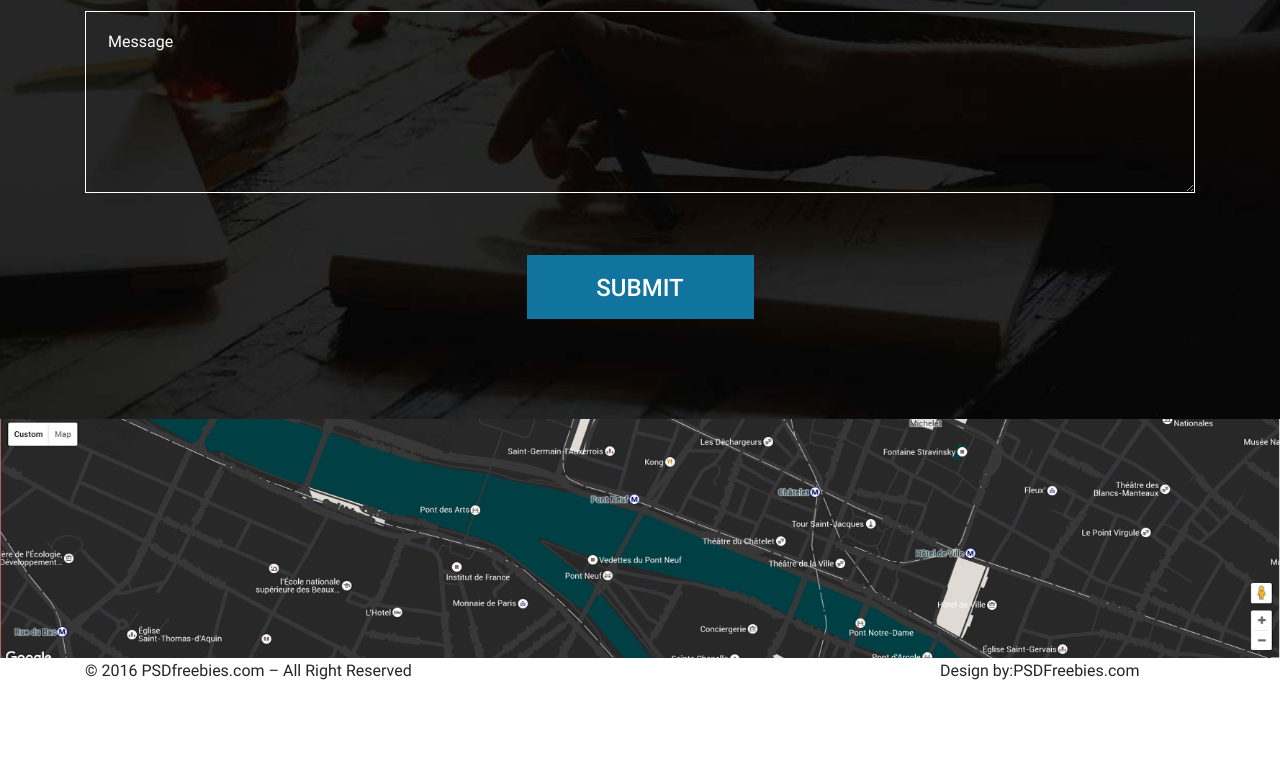
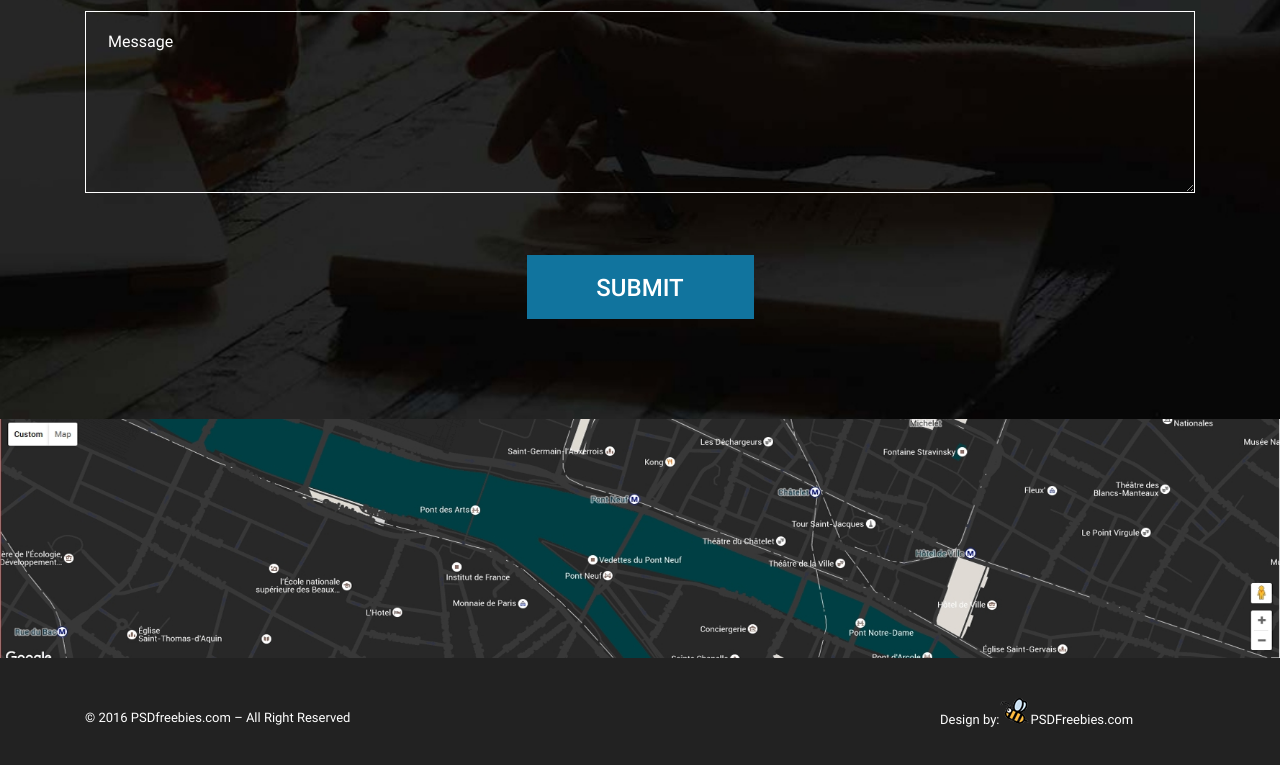
Before and after one commit to costaline/creatives-da, a website: page source/index.html in a window 1280 px wide. Shown: the part 5959-6724 px from the top of the page. Before the commit the page ends 6641 px from the top, so only its background shows below. Drawn offline with nearby package versions, Linux system fonts and the light colour scheme; files that its build step writes are made by us from their sources; files whose address does not match are found by name.

Commit message:
block page-footer

```diff
--- /dev/null
+++ b/source/blocks/page-footer/style/page-footer.less
@@ -0,0 +1,22 @@
+.page-footer {
+  padding-top: 50px;
+  min-height: 115px;
+  background-color: #222222;
+  color: #ffffff;
+  font-size: 13px;
+  font-weight: 400;
+}
+
+.page-footer__design {
+  margin-top: -10px;
+}
+
+.page-footer__icon {
+  display: inline-block;
+  width: 31px;
+  height: 26px;
+  background-image: url('../img/page-footer-icon.png');
+  background-repeat: no-repeat;
+  background-size: 31px 26px;
+  background-position: 0 0;
+}
--- a/source/style/style.less
+++ b/source/style/style.less
@@ -22,3 +22,4 @@
 @import "../blocks/member/style/member.less";
 @import "../blocks/contact/style/contact.less";
 @import "../blocks/form/style/form.less";
+@import "../blocks/page-footer/style/page-footer.less";
```
